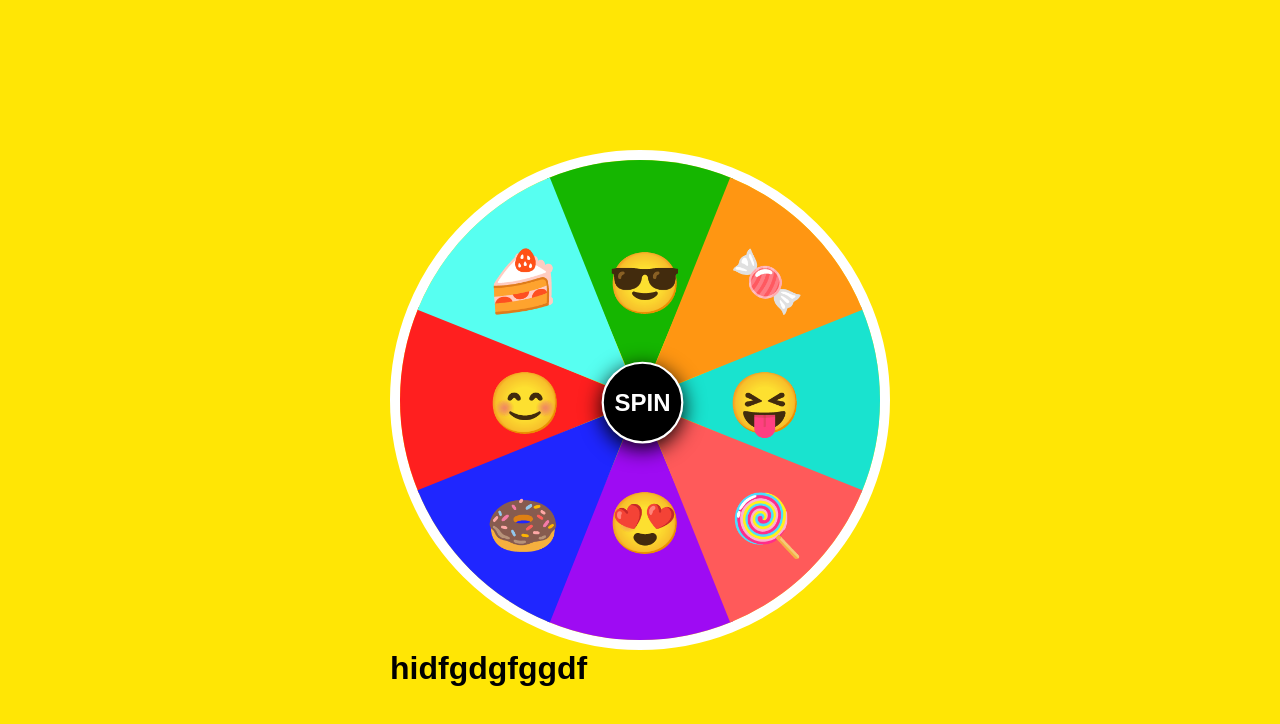
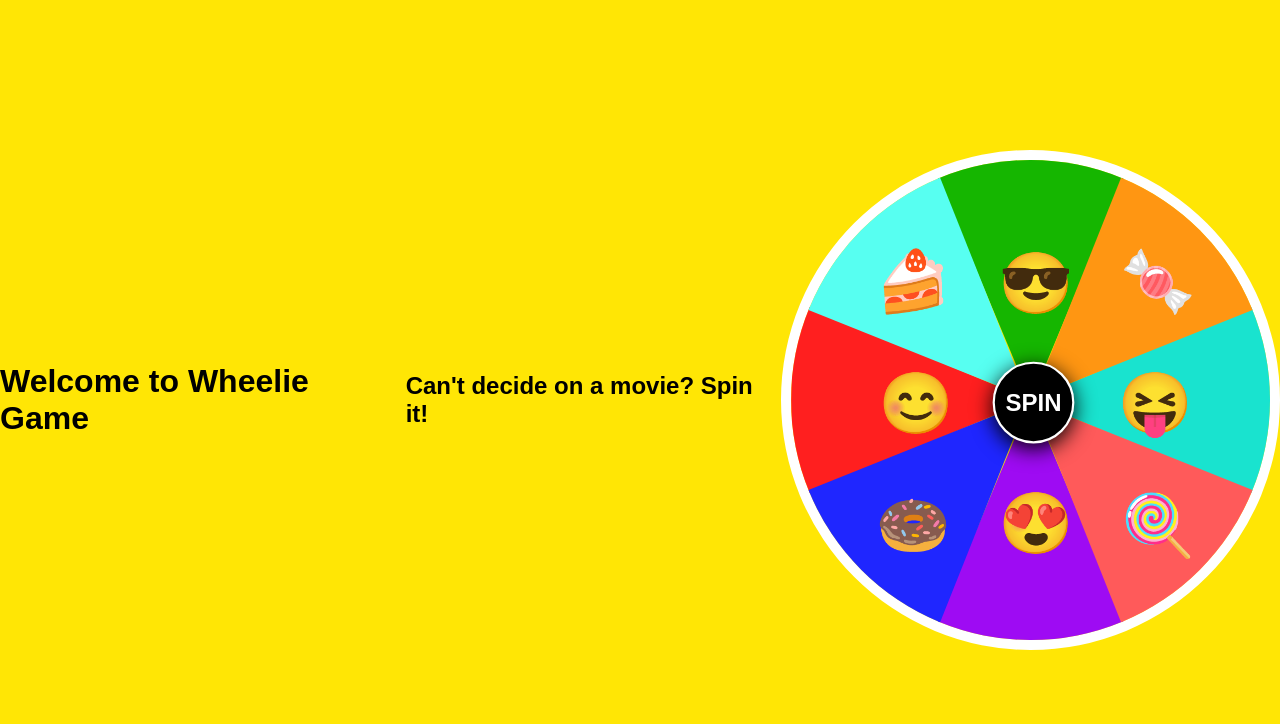
Before and after one commit to AlexandrosI/wheelie, a plain HTML site: page index.html in a window 1280 px wide. Drawn offline with Linux system fonts and the light colour scheme.

Commit message:
add Welcome message to HTML

```diff
--- a/index.html
+++ b/index.html
@@ -8,7 +8,8 @@
     <title>Wheelie</title>
 </head>
 <body>
-
+    <h1>Welcome to Wheelie Game</h1>
+    <h2>Can't decide on a movie? Spin it!</h2>
     <div id="main" class="main">
         <div id="wheel" class="wheel">
                <div>
@@ -25,7 +26,8 @@
          </div>
 
          <button class="spin" onclick="letsSpin()">SPIN</button>
-         <h1>hidfgdgfggdf</h1>
+
+
 
    </div>
 
```
